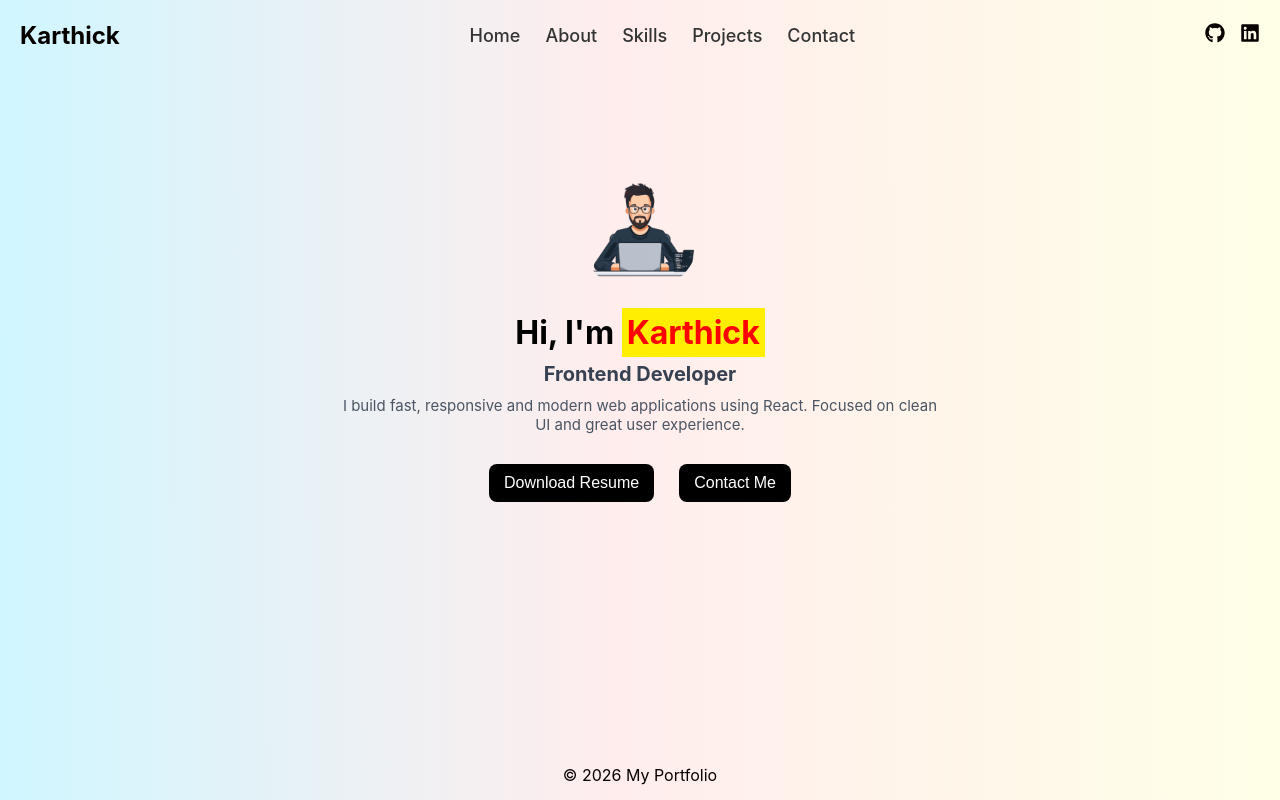
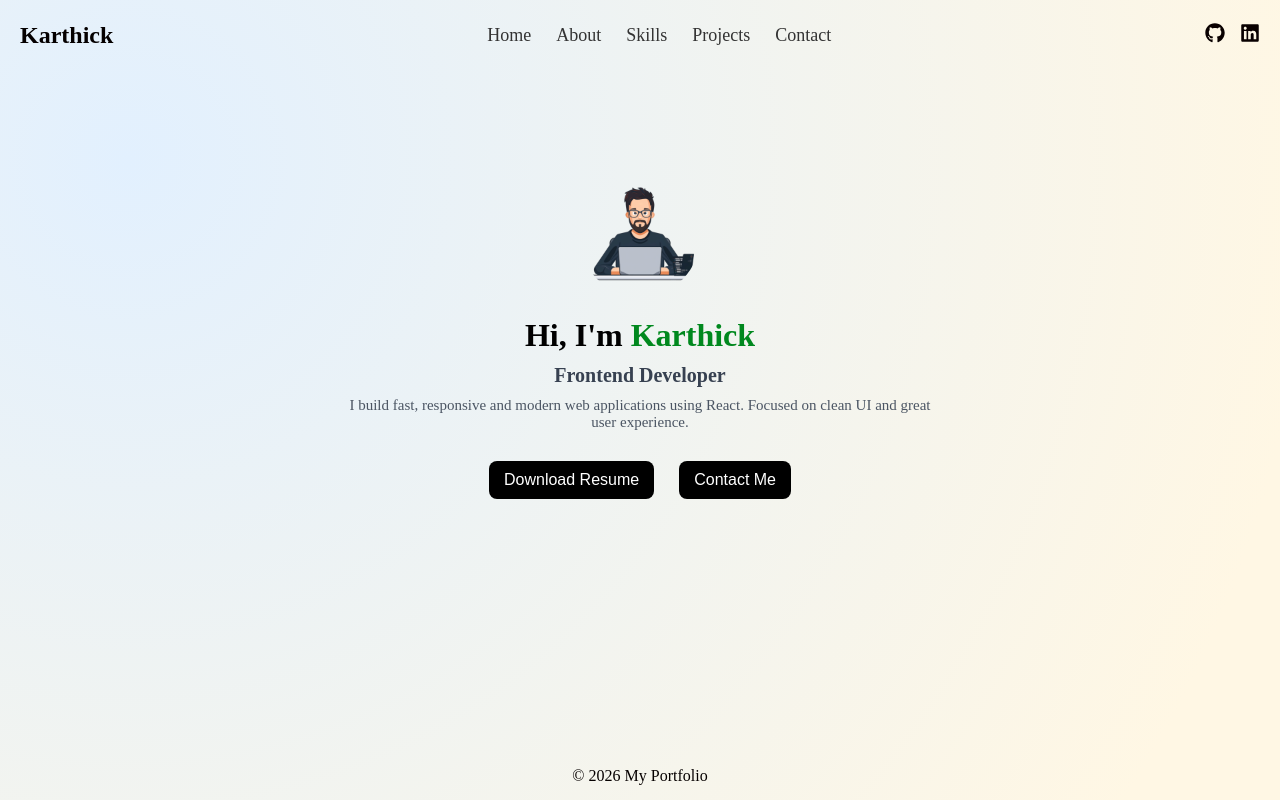
Before and after one commit to tkarthick085-dev/My-Portfolio-Website, a React (Vite) app: page / in a window 1280 px wide. Built offline with nearby package versions, Linux system fonts and the light colour scheme.

Commit message:
backgroundchange

```diff
--- a/src/index.css
+++ b/src/index.css
@@ -7,8 +7,8 @@
 }
 
 body {
-  font-family: 'Inter', sans-serif;
-  background-image: linear-gradient( 89.9deg,  rgba(208,246,255,1) 0.1%, rgba(255,237,237,1) 47.9%, rgba(255,255,231,1) 100.2% );
+  font-family: Montserrat;
+  background-image: radial-gradient( circle farthest-corner at 10% 20%,  rgba(226,240,254,1) 0%, rgba(255,247,228,1) 90% );
 }
 a {
   text-decoration: none;
@@ -71,6 +71,7 @@ main {
   align-items: center;
   text-align: center;
   padding: 20px;
+  font-family: Montserrat;
 }
 
 .hero-container {
@@ -83,10 +84,10 @@ main {
 }
 
 .hero-title span {
-  color: #fd0202;
-  background-color: rgb(255, 238, 0);
-  padding: 5px;
+  background-color: radial-gradient( circle farthest-corner at 10% 20%,  rgba(226,240,254,1) 0%, rgba(255,247,228,1) 90% );
+  color: rgb(0, 136, 30);
 }
+
 
 .hero-role {
   font-size: 20px;
@@ -98,6 +99,7 @@ main {
   font-size: 15px;
   margin-bottom: 25px;
   color: #4b5563;
+  font-weight:300 ;
 }
 
 /* Buttons */
@@ -533,7 +535,7 @@ footer {
     top: 70px;
     left: 0;
     width: 100%;
-    background-image: linear-gradient( 89.9deg,  rgba(208,246,255,1) 0.1%, rgba(255,237,237,1) 47.9%, rgba(255,255,231,1) 100.2% );
+    background-image: radial-gradient( circle farthest-corner at 10% 20%,  rgba(226,240,254,1) 0%, rgba(255,247,228,1) 90% );
     flex-direction: column;
     align-items: center;
     gap: 20px;
```
